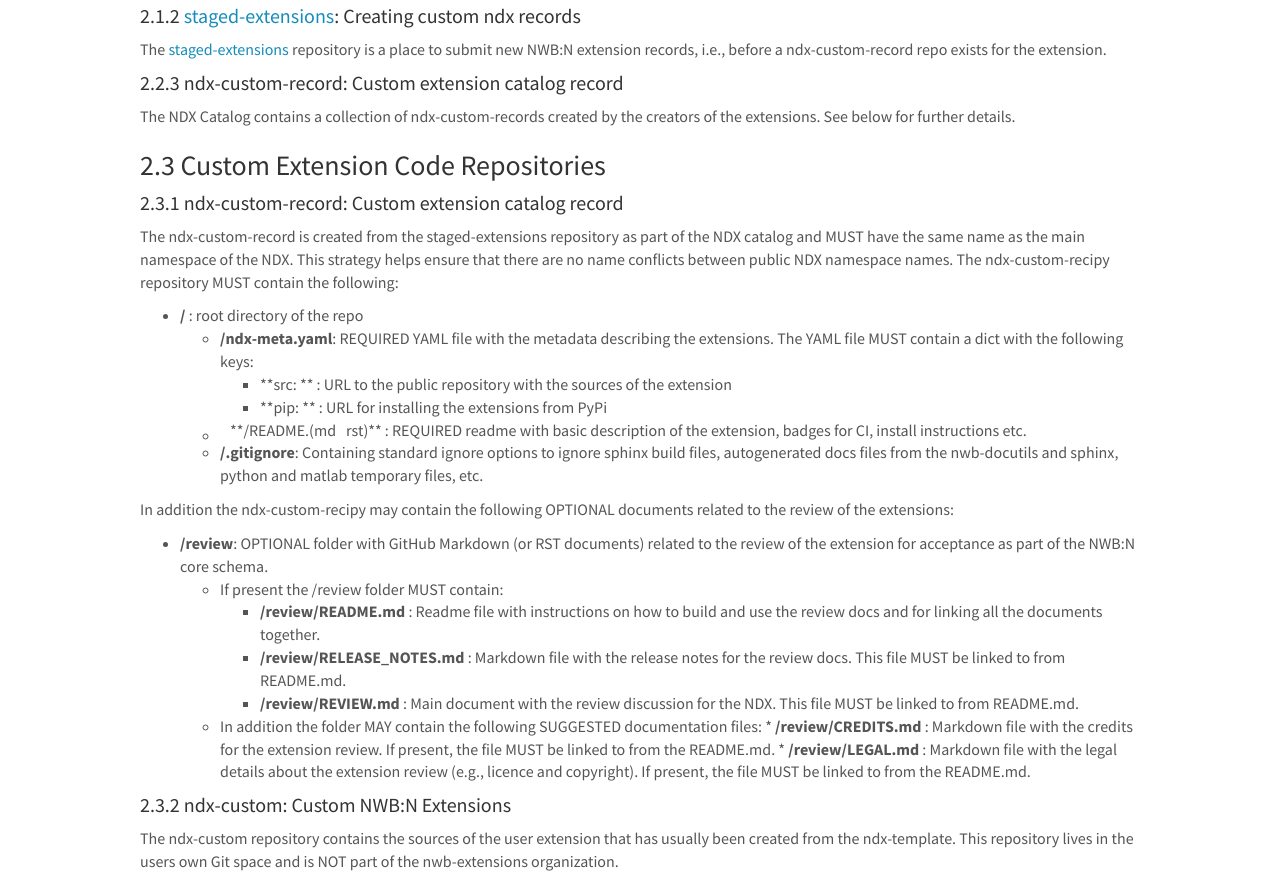
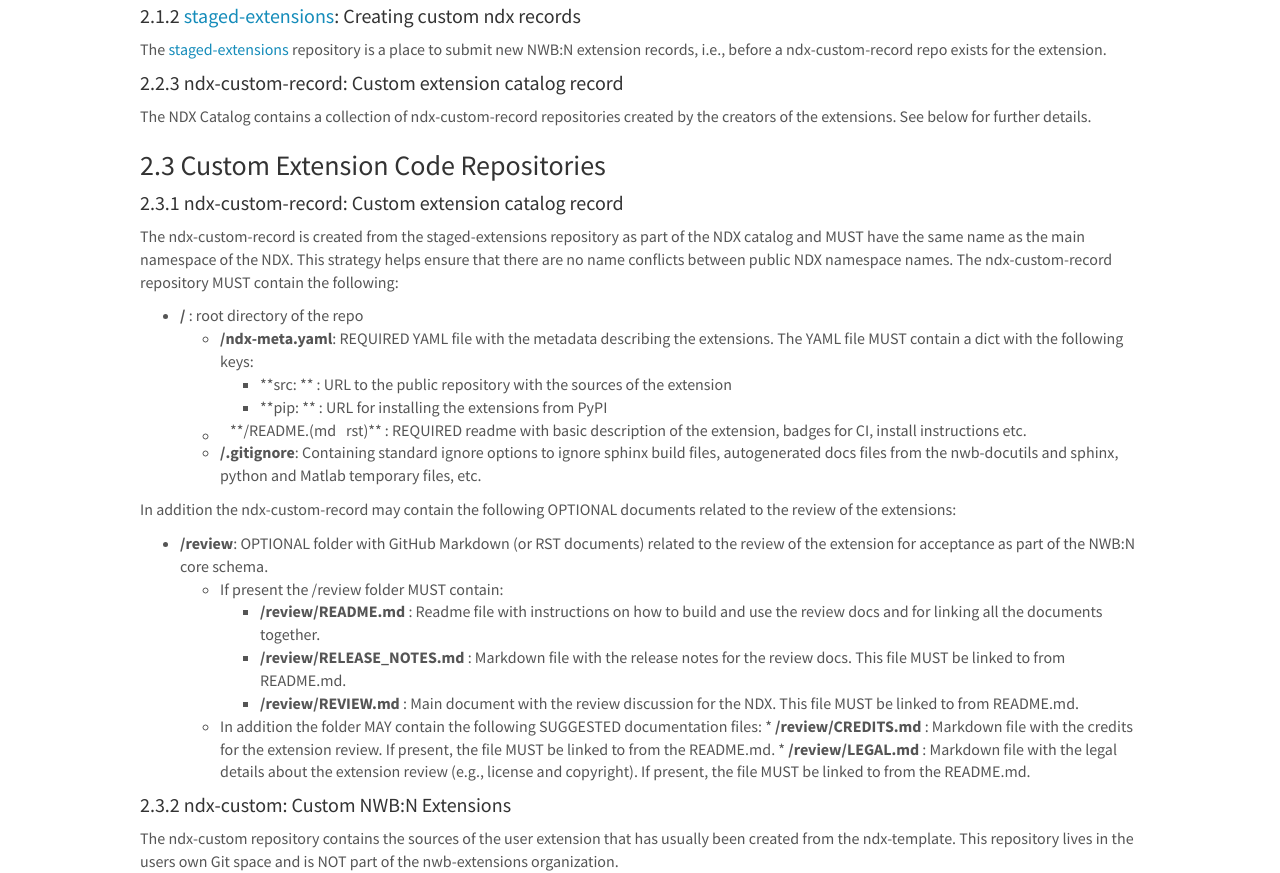
Before and after one commit to nwb-extensions/nwb-extensions.github.io, a Jekyll site: the page built from _pages/extension_sharing_strategies.md, in a window 1280 px wide and 1400 px high, scrolled down 1233 px. Shown: the part 154-1027 px from the top of the window. Built offline with Jekyll 4.4.1, drawn with Linux system fonts in a browser that asks for light colours; nearby versions of some CDN libraries.

Commit message:
Fix spelling

```diff
--- a/_pages/extension_sharing_strategies.md
+++ b/_pages/extension_sharing_strategies.md
@@ -35,7 +35,7 @@
 
 ### 1.2 Summary
 
-NWB:N defines a set of <a href="{{ site.url }}{{ site.baseurl }}/versioning_guidelines">Versioning Guidelines</a> for versioning extension namespaces and  <a href="{{ site.url }}{{ site.baseurl }}/ndx_sharing_guideline">NDX Sharing Guidelines</a> that public NDX MUST follow and internal NDXs are highly RECOMMENDED to follow. In order to help ensure compliance with these rules NWB:N provides a number of tools, templates, and guidelines.
+NWB:N defines a set of <a href="{{ site.url }}{{ site.baseurl }}/versioning_guidelines">Versioning Guidelines</a> for versioning extension namespaces and <a href="{{ site.url }}{{ site.baseurl }}/sharing_guidelines">NDX Sharing Guidelines</a> that public NDX MUST follow and internal NDXs are highly RECOMMENDED to follow. In order to help ensure compliance with these rules NWB:N provides a number of tools, templates, and guidelines.
 
 ## 2. Methods and tools for sharing extensions
 
@@ -53,23 +53,23 @@
 
 #### 2.2.3 ndx-custom-record: Custom extension catalog record
 
-The NDX Catalog contains a collection of ndx-custom-records created by the creators of the extensions. See below for further details.
+The NDX Catalog contains a collection of ndx-custom-record repositories created by the creators of the extensions. See below for further details.
 
 
 ### 2.3 Custom Extension Code Repositories
 
 #### 2.3.1 ndx-custom-record: Custom extension catalog record
 
-The ndx-custom-record is created from the staged-extensions repository as part of the NDX catalog and MUST have the same name as the main namespace of the NDX. This strategy helps ensure that there are no name conflicts between public NDX namespace names.  The ndx-custom-recipy  repository MUST contain the following:
+The ndx-custom-record is created from the staged-extensions repository as part of the NDX catalog and MUST have the same name as the main namespace of the NDX. This strategy helps ensure that there are no name conflicts between public NDX namespace names.  The ndx-custom-record repository MUST contain the following:
 
 * **/** : root directory of the repo
    * **/ndx-meta.yaml**: REQUIRED YAML file with the metadata describing the extensions. The YAML file MUST contain a dict with the following keys:
       * **src: <URL>** : URL to the public repository with the sources of the extension
-      * **pip: <URL>** : URL for installing the extensions from PyPi
+      * **pip: <URL>** : URL for installing the extensions from PyPI
    * **/README.(md|rst)** : REQUIRED readme with basic description of the extension, badges for CI, install instructions etc.
-   * **/.gitignore**: Containing standard ignore options to ignore sphinx build files, autogenerated docs files from the nwb-docutils and sphinx, python and matlab temporary files, etc.
+   * **/.gitignore**: Containing standard ignore options to ignore sphinx build files, autogenerated docs files from the nwb-docutils and sphinx, python and Matlab temporary files, etc.
 
-In addition the ndx-custom-recipy may contain the following OPTIONAL documents related to the review of the extensions:
+In addition the ndx-custom-record may contain the following OPTIONAL documents related to the review of the extensions:
 
    * **/review**: OPTIONAL folder with GitHub Markdown (or RST documents) related to the review of the extension for acceptance as part of the NWB:N core schema.
       * If present the /review folder MUST contain:
@@ -78,7 +78,7 @@
           * **/review/REVIEW.md** : Main document with the review discussion for the NDX. This file MUST be linked to from README.md.
       * In addition the folder MAY contain the following SUGGESTED documentation files:
             * **/review/CREDITS.md** : Markdown file with the credits for the extension review. If present, the file MUST be linked to from the README.md.
-            * **/review/LEGAL.md** : Markdown file with the legal details about the extension review (e.g., licence and copyright). If present, the file MUST be linked to from the README.md.
+            * **/review/LEGAL.md** : Markdown file with the legal details about the extension review (e.g., license and copyright). If present, the file MUST be linked to from the README.md.
 
 #### 2.3.2 ndx-custom: Custom NWB:N Extensions
 The ndx-custom repository contains the sources of the user extension that has usually been created from the ndx-template. This repository lives in the users own Git space and is NOT part of the nwb-extensions organization.
```
Also changed, not shown: other parts of _pages/extension_sharing_strategies.md (+1 -1 lines).
